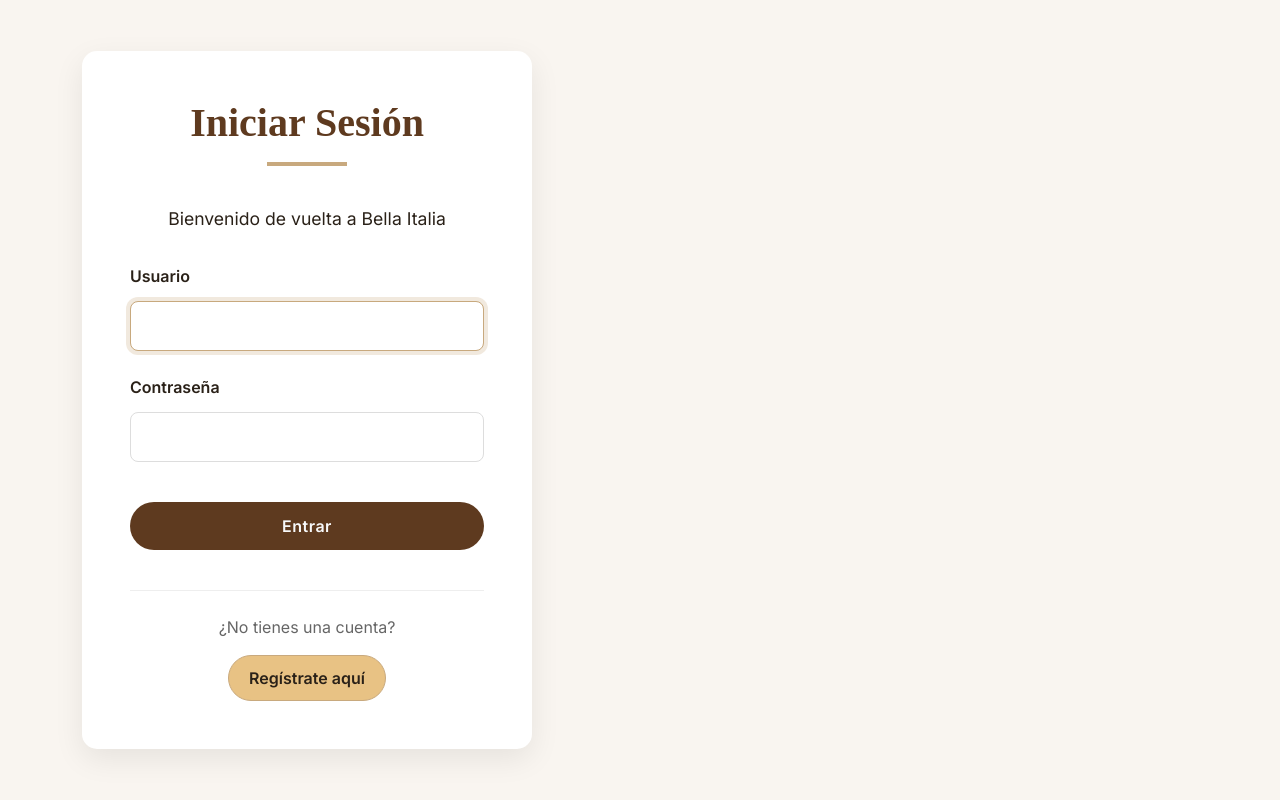
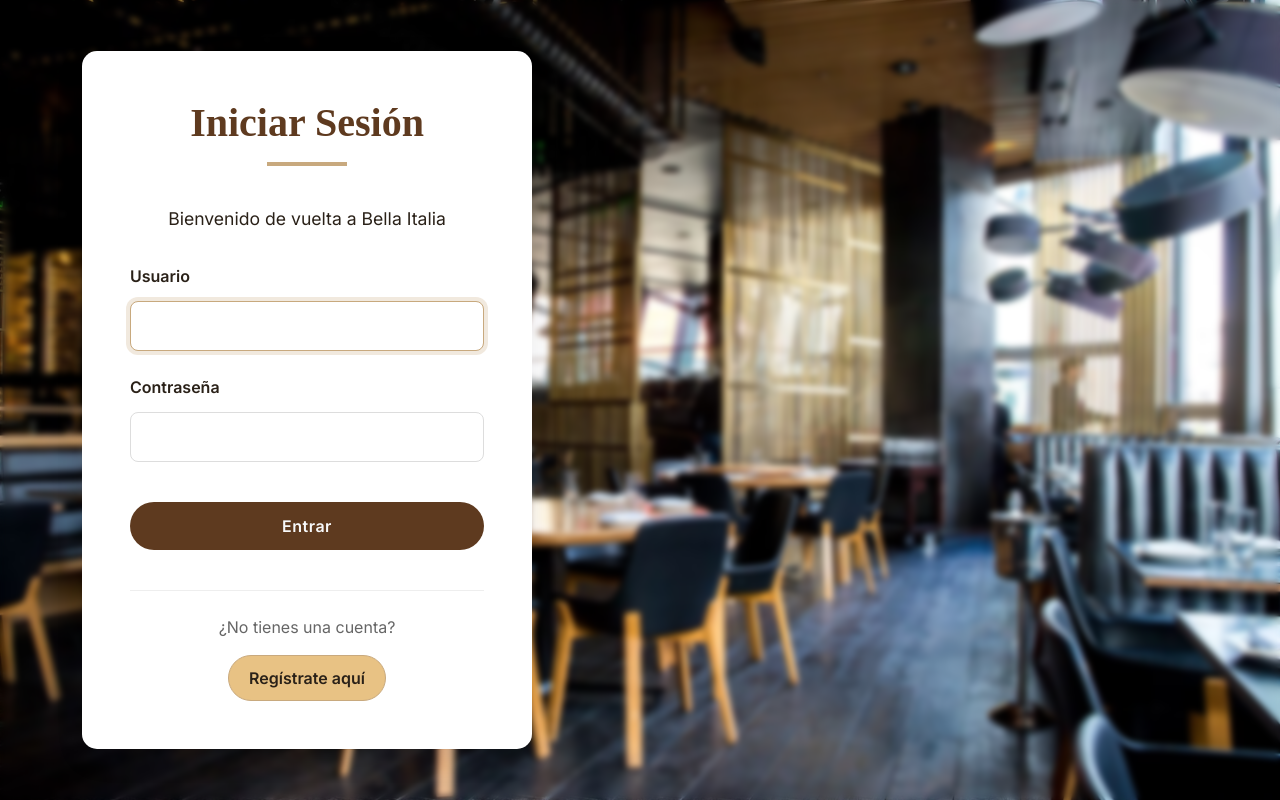
Before and after one commit to DinimixisDEMZ/Programa-de-Reserva-para-Restaurantes, a Django app: page / in a window 1280 px wide. Run offline with Django 5.2, Linux system fonts and the light colour scheme; some libraries are stand-ins or nearby versions.

Commit message:
Mejoras de estilo.

```diff
--- a/templates/login.html
+++ b/templates/login.html
@@ -30,6 +30,13 @@
             justify-content: center;
             align-items: center;
             padding: 2rem;
+            /* Estilos para la imagen de fondo */
+            background-image: url('{% static '/images/Sala.png' %}'); /* Imagen de fondo de tu restaurante */
+            background-size: cover; /* Cubre todo el fondo */
+            background-position: center; /* Centra la imagen */
+            background-attachment: fixed; /* Hace que la imagen de fondo sea fija al hacer scroll */
+            backdrop-filter: blur(3px); /* Un ligero desenfoque para que el formulario resalte */
+            -webkit-backdrop-filter: blur(3px); /* Para compatibilidad con Safari */
         }
 
         .auth-container {
```
Also changed, not shown: templates/menu/Menu.html (+7 -0 lines).
